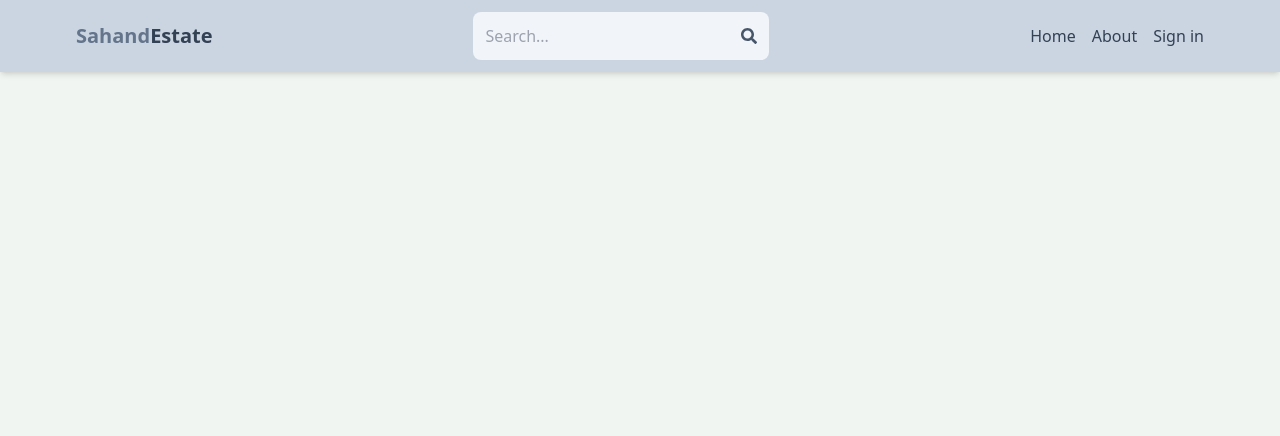
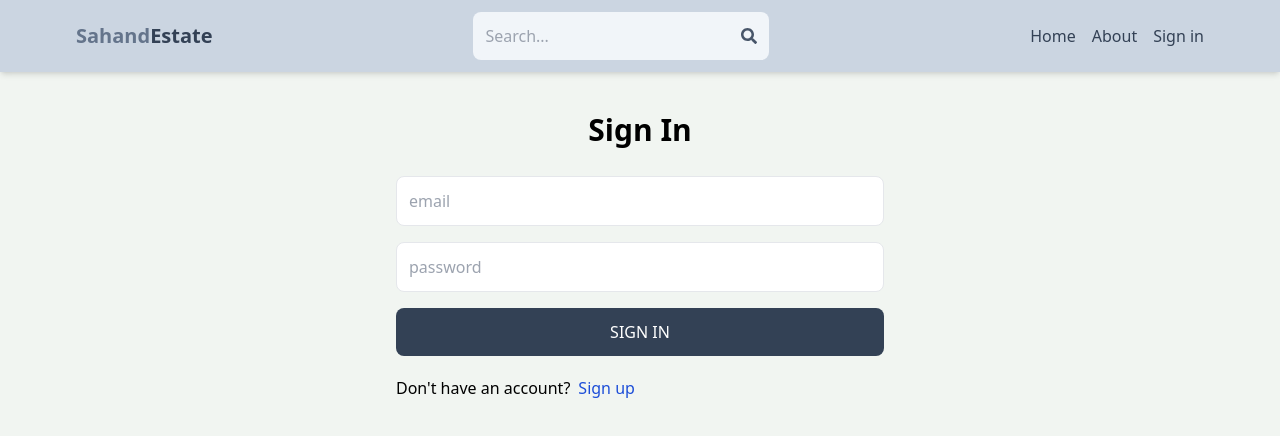
Before and after one commit to the-hackerist/mern-estate, a React (Vite) app in the folder client/: page /sign-in in a window 1280 px wide. Shown: the top 436 px of the page. Built offline with nearby package versions, Linux system fonts and the light colour scheme.

Commit message:
complete sign in page functionality

```diff
--- a/client/src/pages/SignIn.jsx
+++ b/client/src/pages/SignIn.jsx
@@ -1,5 +1,78 @@
+import { useState } from "react";
+import { Link, useNavigate } from "react-router-dom";
+
 function SignIn() {
-  return <div></div>;
+  const [formData, setFormData] = useState({});
+  const [error, setError] = useState(null);
+  const [loading, setLoading] = useState(false);
+  const navigate = useNavigate();
+
+  const handleChange = (e) => {
+    setFormData({ ...formData, [e.target.id]: e.target.value });
+  };
+
+  const handleSubmit = async (e) => {
+    e.preventDefault();
+    try {
+      setLoading(true);
+      const res = await fetch("/api/auth/signin", {
+        method: "POST",
+        headers: { "Content-type": "application/json" },
+        body: JSON.stringify(formData),
+      });
+
+      const data = await res.json();
+
+      console.log(data);
+      if (data.success === false) {
+        setError(data.message);
+        setLoading(false);
+        return;
+      }
+
+      setLoading(false);
+      setError(null);
+      navigate("/");
+    } catch (error) {
+      setLoading(false);
+      setError(error.message);
+    }
+  };
+
+  return (
+    <div className="p-3 max-w-lg mx-auto">
+      <h1 className="text-3xl text-center font-semibold my-7">Sign In</h1>
+      <form className="flex flex-col gap-4" onSubmit={handleSubmit}>
+        <input
+          type="email"
+          placeholder="email"
+          className="border p-3 rounded-lg"
+          id="email"
+          onChange={handleChange}
+        />
+        <input
+          type="password"
+          placeholder="password"
+          className="border p-3 rounded-lg"
+          id="password"
+          onChange={handleChange}
+        />
+        <button
+          disabled={loading}
+          className="bg-slate-700 text-white p-3 rounded-lg uppercase hover:opacity-95 disabled:opacity-80"
+        >
+          {loading ? "Loading..." : "Sign in"}
+        </button>
+      </form>
+      <div className="flex gap-2 mt-5">
+        <p>Don&apos;t have an account?</p>
+        <Link to="/sign-up">
+          <span className="text-blue-700">Sign up</span>
+        </Link>
+      </div>
+      {error && <p className="text-red-500 mt-5">{error}</p>}
+    </div>
+  );
 }
 
 export default SignIn;
```
